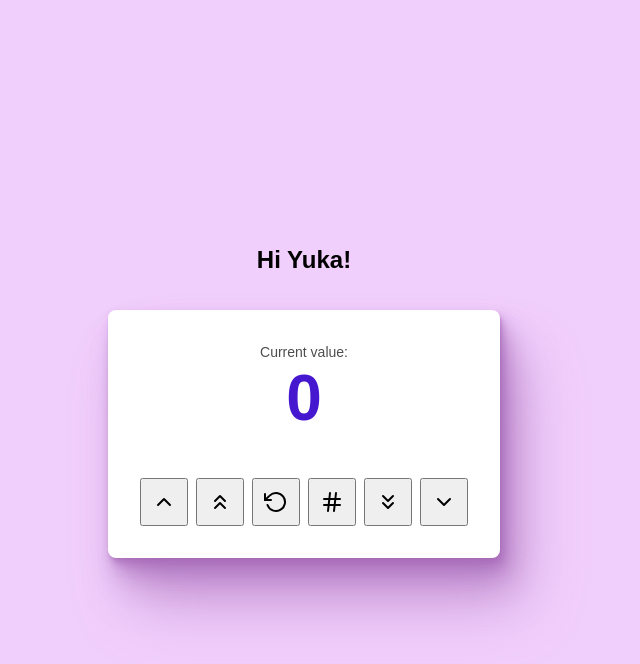
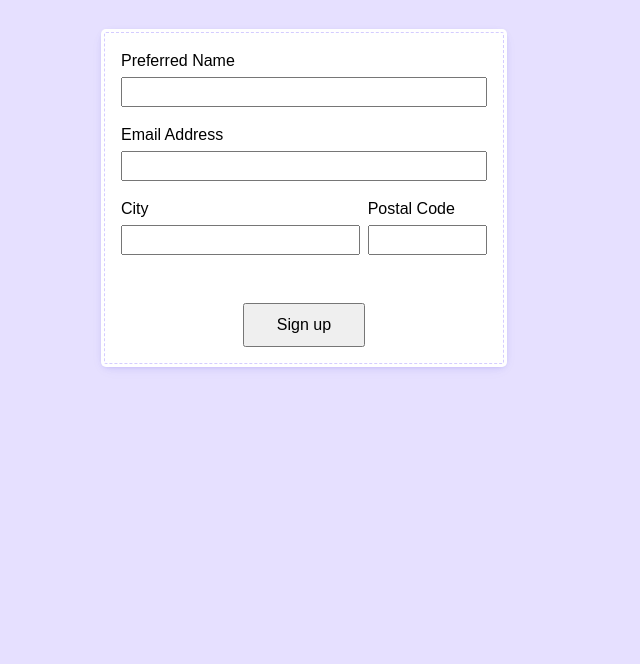
Before and after one commit to simotae14/react-joy-exercises, a React (Create React App) app: page / in a window 1280 px wide. Shown: the top 664 px of the page, without its empty margins (336-976 px from the left). Built offline with nearby package versions, Linux system fonts and the light colour scheme; a web font is replaced by a local one.

Commit message:
85 Side Effect - Esercizi - 01 Logging a particular value

```diff
--- a/package.json
+++ b/package.json
@@ -6,7 +6,6 @@
     "@testing-library/jest-dom": "^5.17.0",
     "@testing-library/react": "^13.4.0",
     "@testing-library/user-event": "^13.5.0",
-    "howler": "^2.2.4",
     "react": "^18.2.0",
     "react-dom": "^18.2.0",
     "react-scripts": "5.0.1",
@@ -35,8 +34,5 @@
       "last 1 firefox version",
       "last 1 safari version"
     ]
-  },
-  "devDependencies": {
-    "react-feather": "^2.0.10"
   }
 }
--- a/src/App.js
+++ b/src/App.js
@@ -1,14 +1,12 @@
 import React from 'react';
 
-import Counter from './Counter'
+import SignupForm from './SignupForm'
 
 function App() {
-  const [name, setName] = React.useState('Yuka');
-
   return (
-    <>
-      <Counter name={name}/>
-    </>
+    <div>
+      <SignupForm />
+    </div>
   );
 }
 
--- a/src/Counter.js
+++ /dev/null
@@ -1,78 +0,0 @@
-import React from 'react';
-import {
-  ChevronUp,
-  ChevronsUp,
-  ChevronDown,
-  ChevronsDown,
-  RotateCcw,
-  Hash,
-} from 'react-feather';
-
-function Counter({ name, initialVal = 0 }) {
-  const [count, setCount] = React.useState(initialVal);
-
-  React.useEffect(
-    () => {
-      document.title = `(${count}) — Counter 2.0`;
-      console.log('Document title is:', document.title);
-    },
-    [count]
-  );
-
-  return (
-    <>
-      <h2>Hi {name}!</h2>
-      <div className="wrapper">
-        <p>
-          <span>Current value:</span>
-          <span className="count">{count}</span>
-        </p>
-        <div className="button-row">
-          <button onClick={() => setCount(count + 1)}>
-            <ChevronUp />
-            <span className="visually-hidden">
-              Increase slightly
-            </span>
-          </button>
-          <button onClick={() => setCount(count + 10)}>
-            <ChevronsUp />
-            <span className="visually-hidden">
-              Increase a lot
-            </span>
-          </button>
-          <button onClick={() => setCount(initialVal)}>
-            <RotateCcw />
-            <span className="visually-hidden">Reset</span>
-          </button>
-          <button
-            onClick={() => {
-              const nextCount = Math.ceil(
-                Math.random() * 100
-              );
-              setCount(nextCount);
-            }}
-          >
-            <Hash />
-            <span className="visually-hidden">
-              Set to random value
-            </span>
-          </button>
-          <button onClick={() => setCount(count - 10)}>
-            <ChevronsDown />
-            <span className="visually-hidden">
-              Decrease a lot
-            </span>
-          </button>
-          <button onClick={() => setCount(count - 1)}>
-            <ChevronDown />
-            <span className="visually-hidden">
-              Decrease slightly
-            </span>
-          </button>
-        </div>
-      </div>
-    </>
-  );
-}
-
-export default Counter;
--- /dev/null
+++ b/src/SignupForm.js
@@ -0,0 +1,87 @@
+import React from 'react';
+
+function SignupForm() {
+  const [name, setName] = React.useState('');
+  const [email, setEmail] = React.useState('');
+  const [city, setCity] = React.useState('');
+  const [postalCode, setPostalCode] = React.useState(
+    ''
+  );
+
+  React.useEffect(() => {
+    console.log({email});
+  }, [email]);
+
+  React.useEffect(() => {
+    console.log({name});
+  }, [name]);
+
+  return (
+    <form>
+      <Field
+        id="name"
+        label="Preferred Name"
+        value={name}
+        onChange={(event) => {
+          setName(event.target.value);
+        }}
+      />
+      <Field
+        id="email"
+        type="email"
+        label="Email Address"
+        value={email}
+        onChange={(event) => {
+          setEmail(event.target.value);
+        }}
+      />
+      <div className="row">
+        <Field
+          id="city"
+          label="City"
+          grow={2}
+          value={city}
+          onChange={(event) => {
+            setCity(event.target.value);
+          }}
+        />
+        <Field
+          id="postal-code"
+          label="Postal Code"
+          grow={1}
+          value={postalCode}
+          onChange={(event) => {
+            setPostalCode(event.target.value);
+          }}
+        />
+      </div>
+      <button>Sign up</button>
+    </form>
+  );
+}
+
+function Field({
+  id,
+  label,
+  type = 'text',
+  grow,
+  value,
+  onChange,
+}) {
+  return (
+    <div
+      className="field"
+      style={{ '--grow': grow }}
+    >
+      <label htmlFor={id}>{label}</label>
+      <input
+        type={type}
+        id={id}
+        value={value}
+        onChange={onChange}
+      />
+    </div>
+  );
+}
+
+export default SignupForm;
--- a/src/styles.css
+++ b/src/styles.css
@@ -1,104 +1,41 @@
-/* Basic theme styles */
 body {
+  background: hsl(250deg 100% 94%);
+  padding-top: 32px;
+}
+form {
+  max-width: 400px;
+  margin: 0 auto;
   padding: 16px;
-  font-family: 'Wotfard', sans-serif;
+  border: 1px dashed hsl(250deg 100% 90%);
+  background: white;
+  border-radius: 2px;
+  box-shadow: 0px 0px 0px 3px white, 0px 1px 4px hsl(250deg 100% 40% / 0.25),
+    0px 2px 8px hsl(250deg 100% 40% / 0.125),
+    0px 4px 16px hsl(250deg 100% 40% / 0.05);
 }
-
-table {
-  width: 100%;
-  border-collapse: collapse;
-}
-th {
-  text-align: left;
-  border-bottom: 3px solid hsl(0deg 0% 25%);
-}
-tr:not(:last-of-type) td {
-  border-bottom: 1px solid hsl(0deg 0% 50%);
-}
-
-:root {
-  --shadow-color: 286deg 36% 56%;
-  --shadow-elevation-low: 0.3px 0.5px 0.7px
-      hsl(var(--shadow-color) / 0.34),
-    0.4px 0.8px 1px -1.2px hsl(var(--shadow-color) / 0.34),
-    1px 2px 2.5px -2.5px hsl(var(--shadow-color) / 0.34);
-  --shadow-elevation-medium: 0.3px 0.5px 0.7px
-      hsl(var(--shadow-color) / 0.36),
-    0.8px 1.6px 2px -0.8px hsl(var(--shadow-color) / 0.36),
-    2.1px 4.1px 5.2px -1.7px hsl(var(--shadow-color) / 0.36),
-    5px 10px 12.6px -2.5px hsl(var(--shadow-color) / 0.36);
-  --shadow-elevation-high: 0.3px 0.5px 0.7px
-      hsl(var(--shadow-color) / 0.34),
-    1.5px 2.9px 3.7px -0.4px hsl(var(--shadow-color) / 0.34),
-    2.7px 5.4px 6.8px -0.7px hsl(var(--shadow-color) / 0.34),
-    4.5px 8.9px 11.2px -1.1px hsl(var(--shadow-color) / 0.34),
-    7.1px 14.3px 18px -1.4px hsl(var(--shadow-color) / 0.34),
-    11.2px 22.3px 28.1px -1.8px hsl(var(--shadow-color) / 0.34),
-    17px 33.9px 42.7px -2.1px hsl(var(--shadow-color) / 0.34),
-    25px 50px 62.9px -2.5px hsl(var(--shadow-color) / 0.34);
-}
-
-body {
-  background-color: #f1cffc;
-}
-
-h2 {
-  margin-bottom: 32px;
-}
-
-#root {
-  height: 100%;
+.row {
   display: flex;
-  flex-direction: column;
-  justify-content: center;
-  align-items: center;
-}
-
-.wrapper {
-  display: flex;
-  flex-direction: column;
-  align-items: center;
-  justify-content: center;
-  gap: 32px;
-  padding: 32px;
-  border-radius: 8px;
-  background: white;
-  box-shadow: var(--shadow-elevation-high);
-}
-p {
-  font-size: 0.875rem;
-  color: hsl(0deg 0% 30%);
-  text-align: center;
-}
-p span {
-  display: block;
-}
-.count {
-  margin-top: -0.2em;
-  font-size: 4rem;
-  font-weight: bold;
-  color: hsl(255deg 80% 45%);
-}
-.button-row {
-  display: flex;
+  flex-wrap: wrap;
   gap: 8px;
 }
-.button-row button {
-  display: grid;
-  place-content: center;
-  width: 48px;
-  height: 48px;
+.field {
+  margin-bottom: 16px;
+  flex: var(--grow);
+  min-width: 100px;
 }
-button svg {
+label {
   display: block;
+  margin-bottom: 4px;
 }
-
-.visually-hidden {
-  clip: rect(0 0 0 0);
-  clip-path: inset(50%);
-  height: 1px;
-  overflow: hidden;
-  position: absolute;
-  white-space: nowrap;
-  width: 1px;
+input {
+  display: block;
+  width: 100%;
+  outline-offset: 4px;
+  font-size: 1rem;
 }
+button {
+  display: block;
+  margin: 32px auto 0;
+  padding: 8px 32px;
+  outline-offset: 4px;
+}
```
Also changed, not shown: 1 other file (tests, documents, lock files or other folders).
